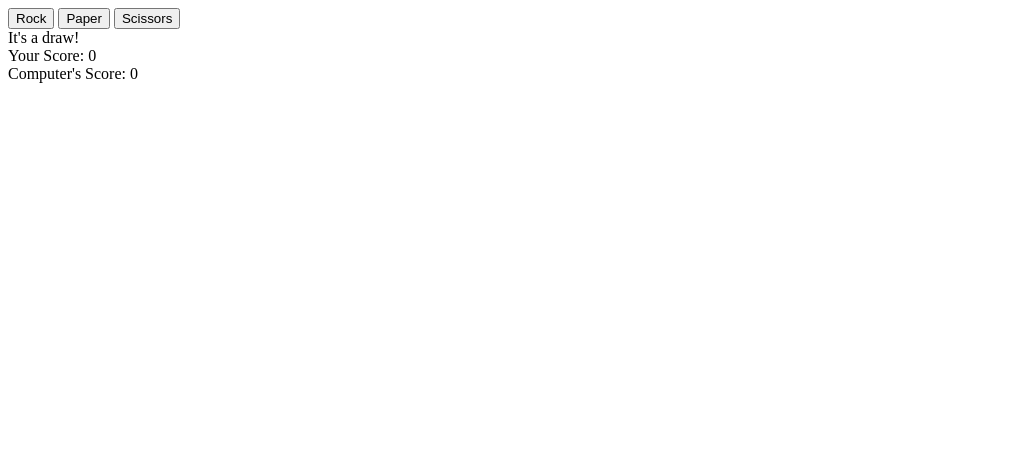
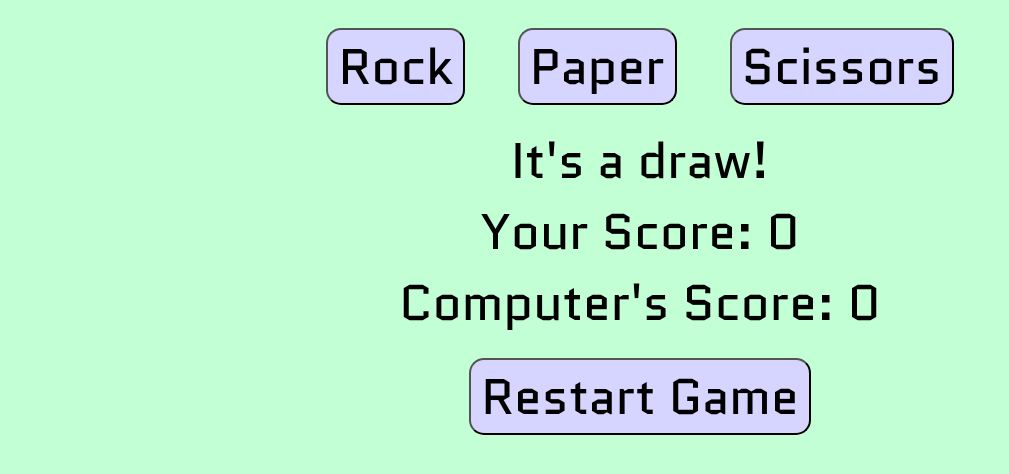
Before and after one commit to Omar717/rock-paper-scissors, a plain HTML site: page index.html in a window 1280 px wide. Both pictures are taken after a click on the button "Rock". Shown: the whole page, without its empty margins (0-1009 px from the left). Drawn offline with Linux system fonts and the light colour scheme.

Commit message:
Add improvements
Adds minor changes to the code and a functional restart button

```diff
--- a/index.html
+++ b/index.html
@@ -4,17 +4,23 @@
     <meta charset="UTF-8">
     <meta name="viewport" content="width=device-width, initial-scale=1.0">
     <title>Rock Paper Scissors Game</title>
+    <link rel="stylesheet" href="style.css">
     <script src="javascript.js" defer></script>
 </head>
 <body>
-    <div class="buttons">
-        <button class="rockBtn">Rock</button>
-        <button class="paperBtn">Paper</button>
-        <button class="scissorsBtn">Scissors</button>
+    <div class="container">
+        <div class="buttons">
+            <button class="rockBtn">Rock</button>
+            <button class="paperBtn">Paper</button>
+            <button class="scissorsBtn">Scissors</button>
+        </div>
+        <div class="result">Make Your Choice</div>
+        <div class="humanScore">Your Score: 0</div>
+        <div class="computerScore">Computer's Score: 0</div>
+        <div class="winner"></div>
+        <div class="restart">
+            <button class="restartBtn">Restart Game</button>
+        </div>
     </div>
-    <div class="result"></div>
-    <div class="humanScore"></div>
-    <div class="computerScore"></div>
-    <div class="winner"></div>
 </body>
 </html>
--- a/javascript.js
+++ b/javascript.js
@@ -17,7 +17,18 @@ function playGame() {
     const computerCount = document.querySelector(".computerScore");
     const winner = document.querySelector(".winner");
 
+    const rockBtn = document.querySelector(".rockBtn");
+    const paperBtn = document.querySelector(".paperBtn");
+    const scissorsBtn = document.querySelector(".scissorsBtn");
+    const restartBtn = document.querySelector(".restartBtn");
+
+    rockBtn.addEventListener("click", () => playRound("rock", getComputerChoice()));
+    paperBtn.addEventListener("click", () => playRound("paper", getComputerChoice()));
+    scissorsBtn.addEventListener("click", () => playRound("scissors", getComputerChoice()));
+    restartBtn.addEventListener("click", () => location.reload());
+
     function playRound(humanChoice, computerChoice) {
+
         humanChoice = humanChoice.toLowerCase();
         counter = humanScore + computerScore;
 
@@ -57,21 +68,12 @@ function playGame() {
             computerCount.textContent = "Computer's Score: " + String(computerScore);
         }
 
-        if (humanScore == 5) {
+        if (humanScore == 5 && (humanScore > computerScore)) {
             return winner.textContent = "Congratulations! You win";
-        } else if (computerScore == 5) {
+        } else if (computerScore == 5 && (computerScore > humanScore)) {
             return winner.textContent = "You lost. Too bad";
         }
-
     }
-
-    const rockBtn = document.querySelector(".rockBtn");
-    const paperBtn = document.querySelector(".paperBtn");
-    const scissorsBtn = document.querySelector(".scissorsBtn");
-
-    rockBtn.addEventListener("click", () => playRound("rock", getComputerChoice()));
-    paperBtn.addEventListener("click", () => playRound("paper", getComputerChoice()));
-    scissorsBtn.addEventListener("click", () => playRound("scissors", getComputerChoice()));
 }
 
 playGame()
--- a/style.css
+++ b/style.css
@@ -19,5 +19,8 @@ body {
 
 button {
     margin: 20px;
+    padding-right: 10px;
+    padding-left: 10px;
     background-color: rgb(213, 213, 255);
+    border-radius: 15px;
 }
```
